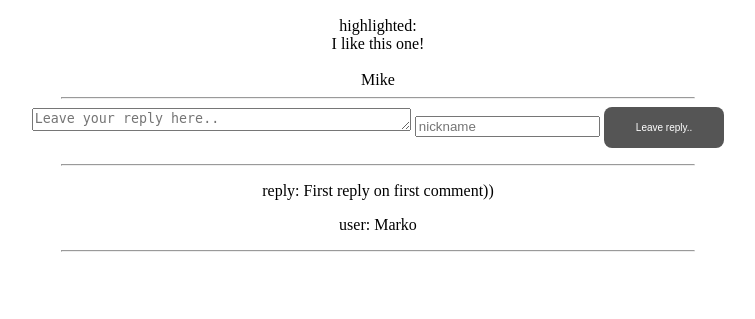
After one commit to greendate/Internship2019, a Django app: page /comment/1/ in a window 1280 px wide. The commit adds this page. Shown: the part 481-800 px from the top of the page, without its empty margins (262-1017 px from the left). Run offline with Django 3.2, Linux system fonts and the light colour scheme; data comes from the database, SQL or seed files in the repository; both versions use the stored data as it was after the commit.

Commit message:
Added separated pages, options to highlight some part of text, etc.

```diff
--- a/args.txt
+++ b/args.txt
@@ -1 +1 @@
-https://tutorial.djangogirls.org/en/
+http://www.prnjavor.info/
--- a/comment/forms.py
+++ b/comment/forms.py
@@ -1,17 +1,18 @@
-from django.forms import ModelForm, Textarea, TextInput, EmailInput
-from .models import Comment, URL
+from django.forms import ModelForm, Textarea, TextInput, EmailInput, IntegerField
+from .models import Comment, URL, Reply
 from django.utils.translation import ugettext_lazy
 
 
 class CommentModelForm(ModelForm):
     class Meta:
         model = Comment
-        fields = ['author', 'text', 'page_url']
+        fields = ['author', 'text', 'highlighted', 'page_url']
 
         widgets = {
             'author': TextInput(
                 attrs={'id': 'input_username', 'placeholder': 'username'}),
             'text': Textarea(attrs={'id': 'message', 'placeholder': 'Add your comments here..'}),
+            'highlighted': Textarea(attrs={'id': 'part', 'placeholder': 'Paste here text you want to highlight..'}),
             'page_url': TextInput(
                 attrs={'id': 'input_url', 'placeholder': 'New URL goes here..'}),
         }
@@ -26,3 +27,15 @@ class URLModelForm(ModelForm):
             'site_url': TextInput(
                 attrs={'id': 'requested_url', 'placeholder': 'Enter the URL of site..'}),
         }
+
+
+class ReplyModelForm(ModelForm):
+    class Meta:
+        model = Reply
+        fields = ['author', 'text']
+
+        widgets = {
+            'author': TextInput(
+                attrs={'id': 'input_username', 'placeholder': 'nickname'}),
+            'text': Textarea(attrs={'id': 'message', 'placeholder': 'Leave your reply here..'}),
+        }
--- a/comment/models.py
+++ b/comment/models.py
@@ -5,6 +5,7 @@ from django.conf import settings
 class Comment(models.Model):
     author = models.CharField(max_length=50)
     text = models.TextField()
+    highlighted = models.TextField(default='')
     page_url = models.CharField(max_length=500, default='https://university.innopolis.ru/en/')
 
     def publish(self):
@@ -13,3 +14,12 @@ class Comment(models.Model):
 
 class URL(models.Model):
     site_url = models.CharField(max_length=500)
+
+
+class Reply(models.Model):
+    comment_id = models.IntegerField()
+    author = models.CharField(max_length=50)
+    text = models.TextField()
+
+    def publish(self):
+        self.save()
--- a/comment/static/css/comment.css
+++ b/comment/static/css/comment.css
@@ -6,6 +6,11 @@ h1 {
 
 body {
   text-align: center;
+}
+
+mark {
+	 background: orange;
+	 color: black;
 }
 
 .tip {
@@ -52,6 +57,11 @@ hr {
   width: 50%;
 }
 
+.leave-reply textarea {
+  width: 30%;
+  height: 3%;
+}
+
 input[type=submit] {
   background-color: #555555;
   border-radius: 8px;
--- /dev/null
+++ b/comment/templates/comment/comment.html
@@ -0,0 +1,42 @@
+{% load static %}
+<html>
+<head>
+    <title> Website Commenting Tool</title>
+    <link rel="stylesheet" href="{% static 'css/comment.css' %}">
+</head>
+<body>
+      <h1> Comment {{ comment.id }} </h1>
+      <br>
+      <div>
+         <iframe src = {{ comment.page_url }} height=50% width=50% id="myframe"> </iframe>
+      </div>
+      <br>
+      <div>
+        highlighted: {{comment.highlighted}}
+      </div>
+      <div>
+        {{comment.text}}
+      </div>
+      <br>
+      <div>
+        {{comment.author}}
+      </div>
+      <hr>
+      <div class="leave-reply">
+        <form action="" method="post">
+          {% csrf_token %}
+          {{ form.text }}
+          {{ form.author }}
+          <input type="submit" value="Leave reply..">
+        </form>
+      </div>
+      <hr>
+      <div>
+        {% for reply in replies %}
+            <p> reply: {{ reply.text }} </p>
+            <p> user: {{ reply.author }} </p>
+            <hr>
+        {% endfor %}
+      </div>
+</body>
+</html>
--- a/comment/templates/comment/new_comment.html
+++ b/comment/templates/comment/new_comment.html
@@ -12,6 +12,9 @@
       <iframe src = {{ url.page_url }} height=50% width="50%" > </iframe>
       <br>
       <div class="text-field">
+        {{form.highlighted}}
+      </div>
+      <div class="text-field">
         {{form.text}}
       </div>
       <br>
--- a/comment/urls.py
+++ b/comment/urls.py
@@ -5,4 +5,5 @@ from . import views
 urlpatterns = [
     path('', views.comments_list, name='comments_list'),
     path('new/', views.new_comment, name='new'),
+    path('comment/<int:identify>/', views.comment, name='comment'),
 ]
--- a/comment/views.py
+++ b/comment/views.py
@@ -1,6 +1,6 @@
-from django.shortcuts import render, HttpResponseRedirect, redirect
-from .models import Comment, URL
-from .forms import CommentModelForm, URLModelForm
+from django.shortcuts import render, HttpResponseRedirect, redirect, HttpResponse
+from .models import Comment, URL, Reply
+from .forms import CommentModelForm, URLModelForm, ReplyModelForm
 
 
 def comments_list(request):
@@ -20,13 +20,13 @@ def new_comment(request):
     file = open('args.txt', 'r')
     url = file.read()
     file.close()
-    print(url)
     if request.method == 'POST':
 
         form = CommentModelForm(request.POST)
 
         comment_inst.author = form.data['author']
         comment_inst.text = form.data['text']
+        comment_inst.highlighted = form.data['highlighted']
         comment_inst.page_url = url
 
         comment_inst.save()
@@ -39,3 +39,23 @@ def new_comment(request):
     url_inst = URLModelForm()
     url_inst.page_url = url
     return render(request, 'comment/new_comment.html', {'form': form, 'url': url_inst})
+
+
+def comment(request, identify):
+    reply_inst = Reply()
+    comment = Comment.objects.get(pk=identify)
+    if request.method == 'POST':
+
+        form = ReplyModelForm(request.POST)
+
+        reply_inst.author = form.data['author']
+        reply_inst.text = form.data['text']
+        reply_inst.comment_id = identify
+
+        reply_inst.save()
+        form = ReplyModelForm()
+    else:
+        form = ReplyModelForm()
+
+    replies = Reply.objects.filter(comment_id=identify)
+    return render(request, 'comment/comment.html', {'comment': comment, 'form': form, 'replies': replies})
```
Also changed, not shown: comment/templates/comment/comments_list.html (+12 -1 lines), comment/migrations/0004_reply_url.py (added), comment/migrations/0005_comment_highlighted.py (added), db.sqlite3, 1 other file.
